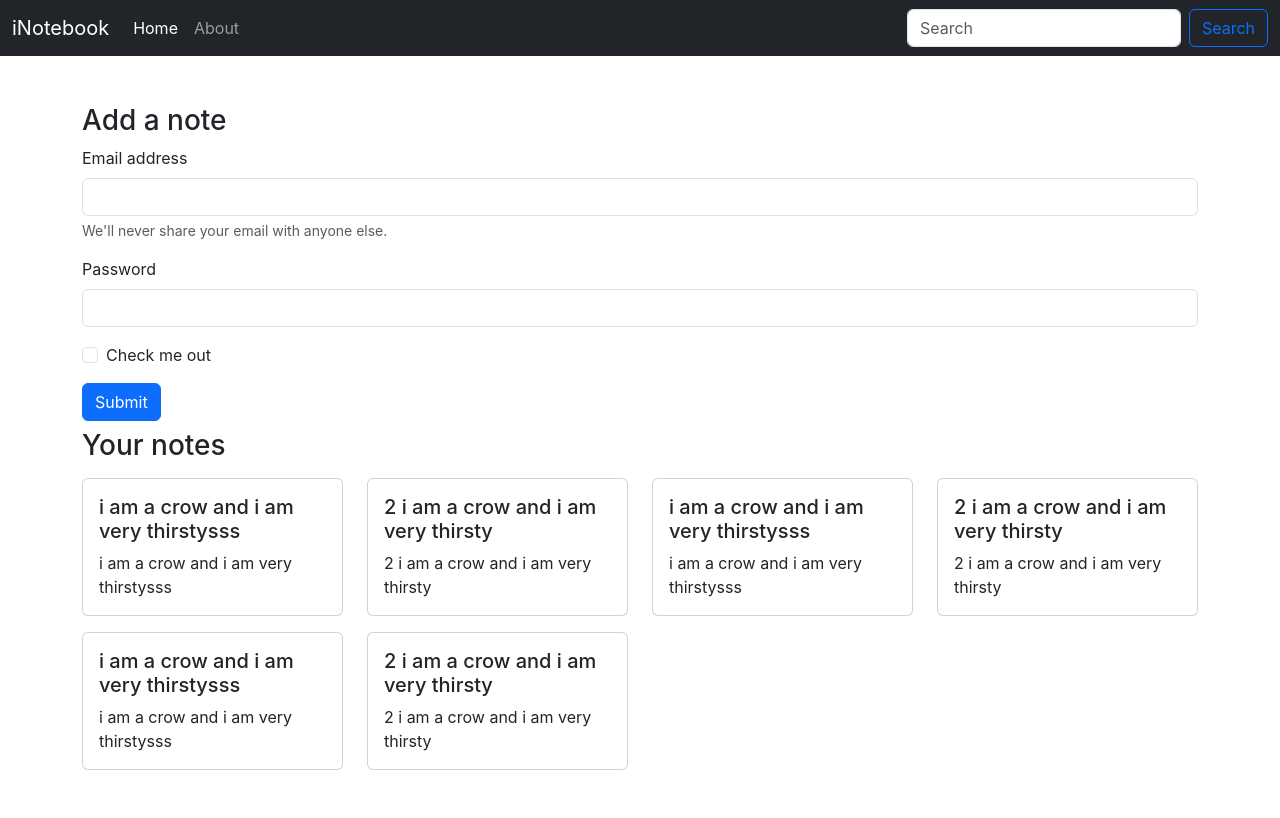
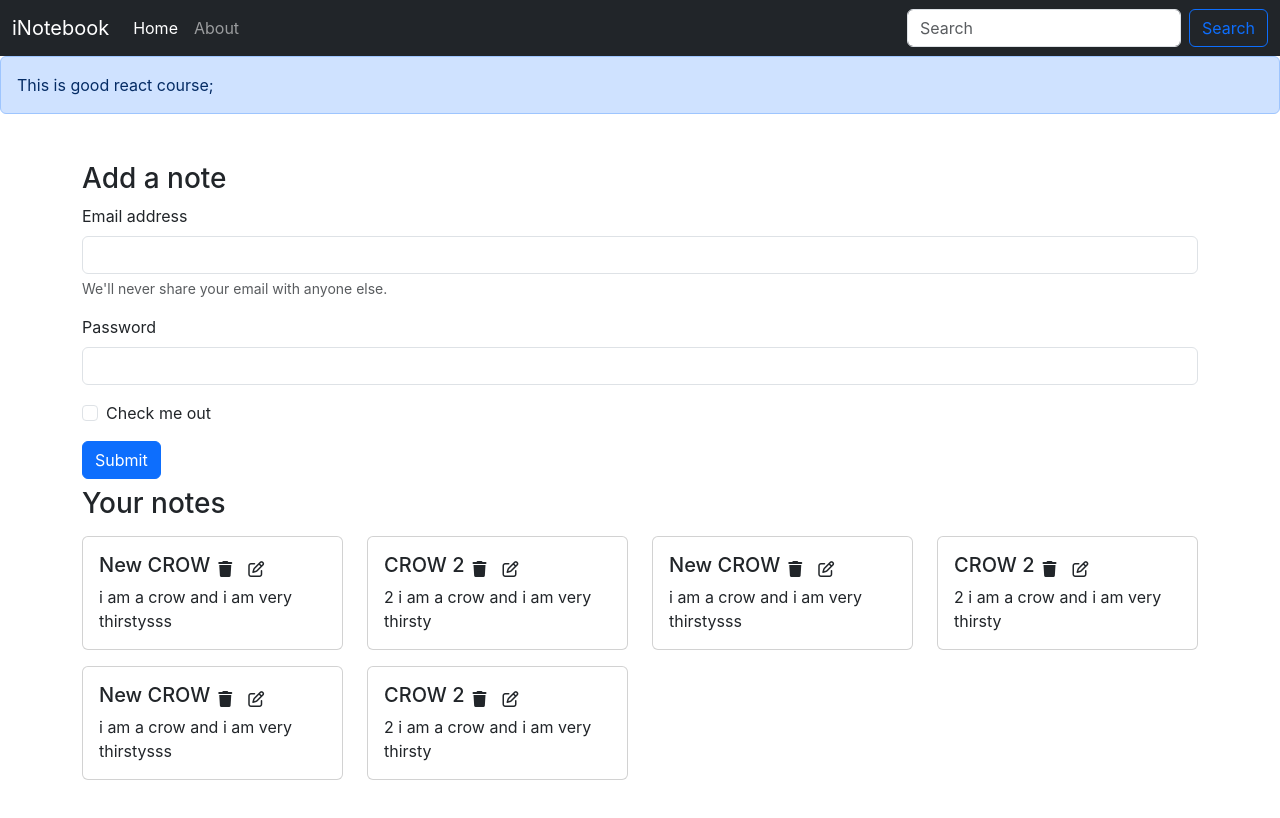
Before and after one commit to foxy667037/inotebook, a React (Create React App) app: page / in a window 1280 px wide. Shown: the top 818 px of the page. Built offline with nearby package versions, Linux system fonts and the light colour scheme.

Commit message:
vedio 62

```diff
--- a/public/index.html
+++ b/public/index.html
@@ -29,6 +29,7 @@
   <link href="https://cdn.jsdelivr.net/npm/bootstrap@5.3.3/dist/css/bootstrap.min.css" rel="stylesheet" integrity="sha384-QWTKZyjpPEjISv5WaRU9OFeRpok6YctnYmDr5pNlyT2bRjXh0JMhjY6hW+ALEwIH" crossorigin="anonymous">
   <body>
     <noscript>You need to enable JavaScript to run this app.</noscript>
+    <script src="https://kit.fontawesome.com/5ef28d9dcf.js" crossorigin="anonymous"></script>
     <div id="root"></div>
     <!--
       This HTML file is a template.
--- a/src/App.js
+++ b/src/App.js
@@ -9,6 +9,8 @@
   Route,
 } from "react-router-dom";
 import NoteState from './context/notes/NoteState';
+import Alert from './components/Alert';
+
 
 
 const App = () => {
@@ -17,6 +19,7 @@
       <NoteState>
         <BrowserRouter>
           <Navbar/>
+          <Alert message="This is good react course"/>
           <Routes>
             <Route exact path='/' element={<Home/>}></Route>
             <Route exact path='/about' element={<About/>}></Route>
--- /dev/null
+++ b/src/components/Alert.js
@@ -0,0 +1,13 @@
+import React from 'react';
+
+const Alert = (props) => {
+  return (
+    <div>
+        <div className="alert alert-primary" role="alert">
+            {props.message};
+        </div>
+    </div>
+  )
+}
+
+export default Alert;
--- a/src/components/Home.js
+++ b/src/components/Home.js
@@ -8,17 +8,17 @@
           <h3>Add a note</h3>
           <form>
             <div className="mb-3">
-              <label for="exampleInputEmail1" className="form-label">Email address</label>
+              <label htmlFor="exampleInputEmail1" className="form-label">Email address</label>
               <input type="email" className="form-control" id="exampleInputEmail1" aria-describedby="emailHelp"/>
               <div id="emailHelp" className="form-text">We'll never share your email with anyone else.</div>
             </div>
             <div className="mb-3">
-              <label for="exampleInputPassword1" className="form-label">Password</label>
+              <label htmlFor="exampleInputPassword1" className="form-label">Password</label>
               <input type="password" className="form-control" id="exampleInputPassword1"/>
             </div>
             <div className="mb-3 form-check">
               <input type="checkbox" className="form-check-input" id="exampleCheck1"/>
-              <label className="form-check-label" for="exampleCheck1">Check me out</label>
+              <label className="form-check-label" htmlFor="exampleCheck1">Check me out</label>
             </div>
             <button type="submit" className="btn btn-primary">Submit</button>
           </form>
--- a/src/components/Noteitems.js
+++ b/src/components/Noteitems.js
@@ -7,7 +7,11 @@
     <div className='col-md-3 my-2'>
         <div className="card">
             <div className="card-body">
-                <h5 className="card-title">{note.description}</h5>
+                <div className='d-flex align-items-center'>
+                    <h5 className="card-title">{note.title}</h5>
+                    <i className="fa-solid fa-trash mx-2"></i>
+                    <i className="fa-regular fa-pen-to-square mx-2"></i>
+                </div>
                 <p className="card-text">{note.description}</p>
             </div>
         </div>
--- a/src/components/Notes.js
+++ b/src/components/Notes.js
@@ -11,7 +11,7 @@
     <div className='row my-2'>
        <h3>Your notes</h3>
         {notes.map((note)=> {
-          return <Noteitems note={note}/>;
+          return <Noteitems key={note._id} note={note} />;
         })}
     </div>
   )
--- a/src/context/notes/NoteState.js
+++ b/src/context/notes/NoteState.js
@@ -5,7 +5,7 @@
 
     const notesInitial = [
     {
-      "_id": "6622865aeadcca4e9ee6155d",
+      "_id": "6622865aeadcca43e9ee6155d",
       "user": "6622857aeadcca4e9ee61548",
       "title": "New CROW",
       "description": "i am a crow and i am very thirstysss",
@@ -14,7 +14,7 @@
       "__v": 0
     },
     {
-      "_id": "66228665eadcca4e9ee6155f",
+      "_id": "66228665eadcca4e9e4e6155f",
       "user": "6622857aeadcca4e9ee61548",
       "title": "CROW 2",
       "description": "2 i am a crow and i am very thirsty",
@@ -23,7 +23,7 @@
       "__v": 0
     },
     {
-        "_id": "6622865aeadcca4e9ee6155d",
+        "_id": "6622865aeadcca54e9ee6155d",
         "user": "6622857aeadcca4e9ee61548",
         "title": "New CROW",
         "description": "i am a crow and i am very thirstysss",
@@ -32,7 +32,7 @@
         "__v": 0
       },
       {
-        "_id": "66228665eadcca4e9ee6155f",
+        "_id": "66228665eadcca784e9ee6155f",
         "user": "6622857aeadcca4e9ee61548",
         "title": "CROW 2",
         "description": "2 i am a crow and i am very thirsty",
@@ -41,7 +41,7 @@
         "__v": 0
       },
       {
-        "_id": "6622865aeadcca4e9ee6155d",
+        "_id": "6622865aeadcca46e9ee6155d",
         "user": "6622857aeadcca4e9ee61548",
         "title": "New CROW",
         "description": "i am a crow and i am very thirstysss",
@@ -50,7 +50,7 @@
         "__v": 0
       },
       {
-        "_id": "66228665eadcca4e9ee6155f",
+        "_id": "66228665eadcca454e9ee6155f",
         "user": "6622857aeadcca4e9ee61548",
         "title": "CROW 2",
         "description": "2 i am a crow and i am very thirsty",
--- a/src/index.css
+++ b/src/index.css
@@ -11,3 +11,7 @@
   font-family: source-code-pro, Menlo, Monaco, Consolas, 'Courier New',
     monospace;
 }
+
+i{
+  cursor: pointer;
+}
```
